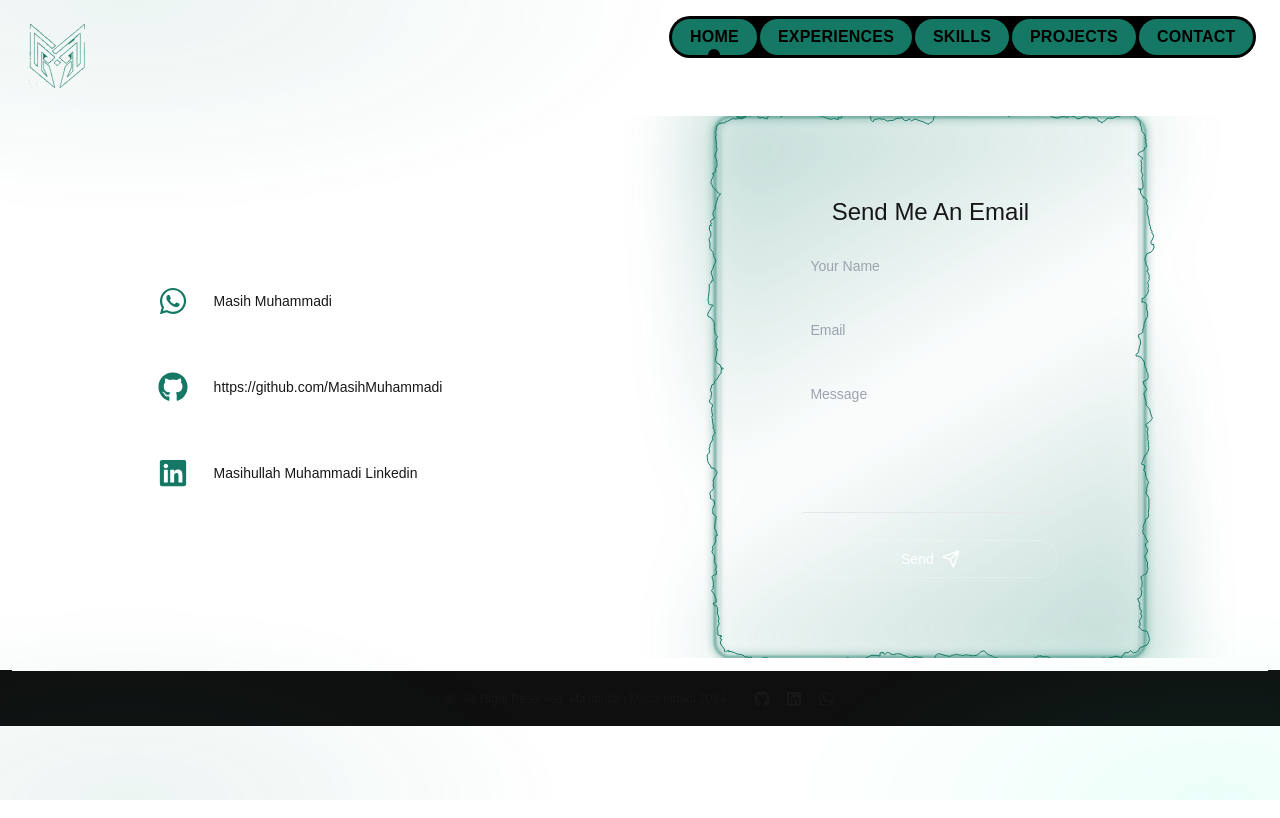
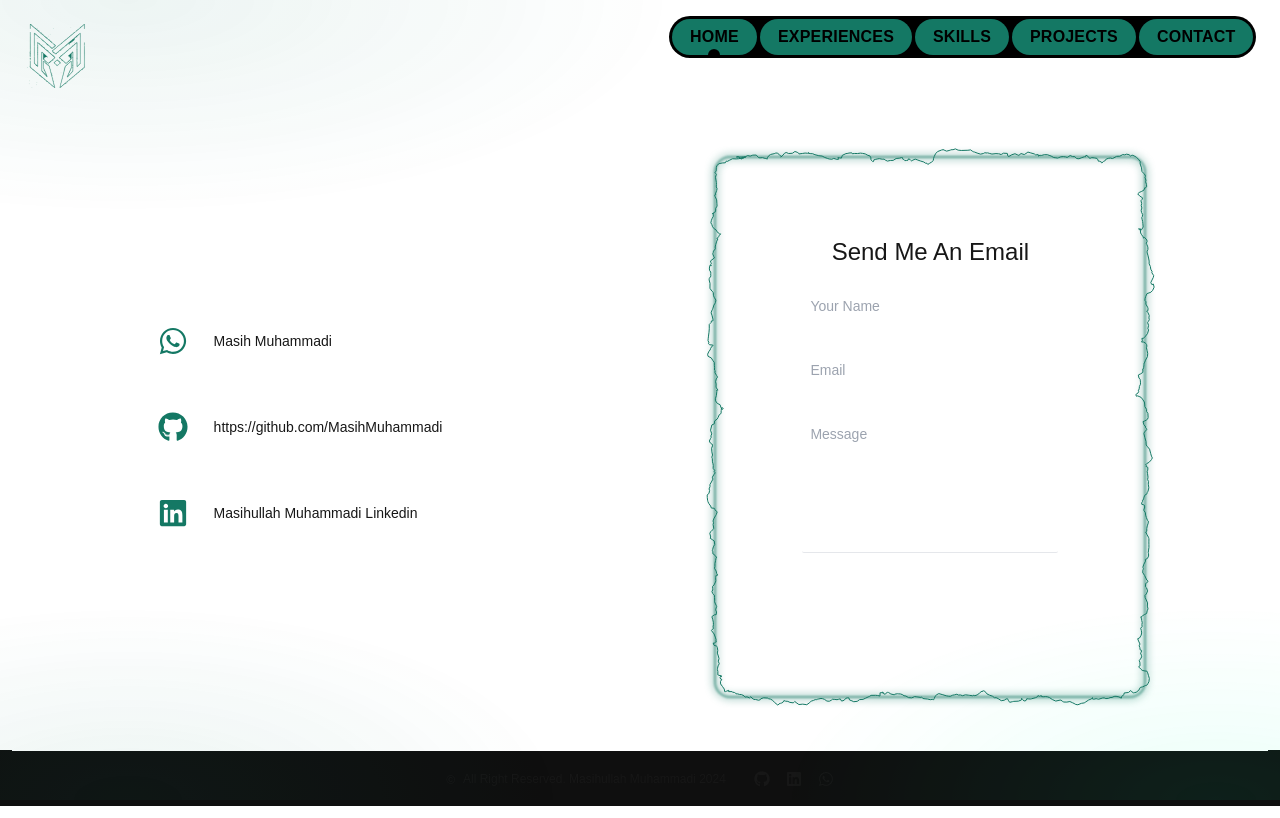
Before and after one commit to MasihMuhammadi/Portfolio, a Next.js app: page /contact in a window 1280 px wide. Built offline with nearby package versions, Linux system fonts and the light colour scheme; what @designbycode/tailwindcss-text-stroke would draw is missing.

Commit message:
fix image preview problem and bring some small changes in UI

```diff
--- a/app/components/ElectricBorder.css
+++ b/app/components/ElectricBorder.css
@@ -53,7 +53,7 @@
   filter: blur(4px);
 }
 
-.eb-background-glow {
+/* .eb-background-glow {
   z-index: -1;
   transform: scale(1.1);
   filter: blur(32px);
@@ -64,4 +64,4 @@
     transparent,
     var(--electric-border-color)
   );
-}
+} */
--- a/app/components/landingPage.tsx
+++ b/app/components/landingPage.tsx
@@ -3,25 +3,9 @@ import { useRef, useState, useEffect } from "react";
 import Image from "next/image";
 import { motion, useInView } from "motion/react";
 import { FaArrowDown, FaCalendarCheck, FaFileArrowDown } from "react-icons/fa6";
-// import myPhoto from "../../public/myImage.png";
-import samuraiPhoto from "../../public/samuraiPhoto.png";
-// import myNewPhoto from "@/public/laptop wave.png";
-import VariableProximity from "./VariableProximity";
-import Contra from "./contra";
-import { primaryColor } from "@/app/theme";
-import SamuraiSword from "./sword";
-import Button from "./button";
-import Usage from "./myBio";
 import MyBio from "./myBio";
-// import VariableProximity from './VariableProximity';
-// import { useRef } from 'react';
-
-/** Swap for your Calendly or other scheduling URL if you use one. */
-const BOOK_DEMO_URL = "/contact";
-const RESUME_FILE = "/resume.pdf";
 
 const LandingPage = () => {
-  // Typing effect for job titles
   const jobTitles = [
     "Front-end Web Developer",
     "Back-end Web Developer",
@@ -60,25 +44,20 @@ const LandingPage = () => {
   const samuraiRef = useRef(null);
   const containerRef = useRef(null);
 
-
-// const containerRef = useRef(null);
+  // const containerRef = useRef(null);
   const isPeopleInView = useInView(peopleRef, { once: false });
   const isSamuraiInView = useInView(samuraiRef, { once: false });
 
-
   return (
     <>
-      {/* Main top section */}
-
       <div className="flex flex-col-reverse gap-x-4 gap-y-10  md:flex-row justify-center items-start lg:items-center sm:justify-between sm:items-center px-4 md:px-8 py-10 relative">
-        {/* VariableProximity Name */}
         <MyBio />
 
         <div className="relative z-10">
-          <Image
+          <img
             draggable={false}
             className="select-none rounded-lg  shadow-primary -mt-16 items-center content-center text-center"
-            src={samuraiPhoto}
+            src="/samuraiPhoto.png"
             alt="my photo"
             width={550}
             height={550}
@@ -86,7 +65,6 @@ const LandingPage = () => {
         </div>
       </div>
 
-      {/* Down arrow */}
       <div className="flex justify-center items-start sm:items-center">
         <motion.div
           className="w-auto h-auto"
@@ -97,7 +75,6 @@ const LandingPage = () => {
         </motion.div>
       </div>
 
-      {/* People Call Me */}
       <motion.div
         ref={peopleRef}
         className="flex flex-col items-center justify-center mt-10"
@@ -110,7 +87,6 @@ const LandingPage = () => {
         </h1>
       </motion.div>
 
-      {/* Samurai Coder + Hire Button */}
       <motion.div
         ref={samuraiRef}
         className="flex flex-col items-center justify-center mt-6"
@@ -121,16 +97,6 @@ const LandingPage = () => {
         <h1 className="select-none text-[70px] text-stroke-[1px] text-stroke-primary/60 text-stroke-fill-transparent font-[650] text-center ">
           Samurai Coder
         </h1>
-
-        {/* <motion.a
-          href="http://contra.com/samuraicoder"
-          target="_blank"
-          className="mt-4 p-2 rounded-lg active:scale-95 flex flex-row blackBtns items-center gap-x-2 h-8 w-40"
-          whileHover={{ scale: 1.08 }}
-        >
-          <Contra />
-          Hire Samurai
-        </motion.a> */}
       </motion.div>
     </>
   );
--- a/app/components/myBio.tsx
+++ b/app/components/myBio.tsx
@@ -1,13 +1,10 @@
+import { useRef, useState } from "react";
+import VariableProximity from "./VariableProximity";
+import Button from "./button";
 
-import { useRef, useState } from 'react';
-import VariableProximity from './VariableProximity';
-import Button from './button';
-
-const MyBio = () =>{
-
+const MyBio = () => {
   const containerRef = useRef(null);
   const [mousePos, setMousePos] = useState({ x: 0, y: 0 });
-
 
   const handleMouseMove = (e: React.MouseEvent) => {
     const rect = e.currentTarget.getBoundingClientRect();
@@ -17,8 +14,6 @@ const MyBio = () =>{
     });
   };
   return (
-
-
     <div className="flex flex-row gap-y-10 gap-x-3 sm:flex-col lg:flex-row">
       <div
         style={{
@@ -26,7 +21,6 @@ const MyBio = () =>{
           fontSize: "31px",
           color: "var(--primary)",
         }}
-          // bg-white/10
         className="
             max-w-[75%] min-w-[80%]
              sm:max-w-[60%]  sm:min-w-[59%]
@@ -35,18 +29,14 @@ const MyBio = () =>{
               xl:max-w-[43%] xl:min-w-[35%]  "
         ref={containerRef}
       >
-
-          {/* sm:bg-blue-500 md:bg-red-500 lg:bg-yellow-500 xl:bg-slate-900 */}
         <VariableProximity
           label={"My Name is masihullah"}
           containerRef={containerRef}
           className={"variable-proximity-demo"}
           fromFontVariationSettings="'wght' 400, 'opsz' 9"
           toFontVariationSettings="'wght' 1000, 'opsz' 40"
-            // containerRef={containerRef}
           radius={100}
           falloff="linear"
-            // falloff="linear"
         />{" "}
         <VariableProximity
           label={"Full-Stack Web developer  "}
@@ -54,23 +44,19 @@ const MyBio = () =>{
           className={"variable-proximity-demo"}
           fromFontVariationSettings="'wght' 400, 'opsz' 9"
           toFontVariationSettings="'wght' 1000, 'opsz' 40"
-            // containerRef={containerRef}
           radius={100}
           falloff="linear"
-            // falloff="linear"
         />
-          <div className="flex gap-1.5 sm:gap-2 mt-6 ">
-            <Button className="rounded-lg " type="primary" >
-              {/* <FaCalendarCheck size={14} className="shrink-0 text-white" /> */}
+        <div className="flex gap-1.5 sm:gap-2 mt-10 ">
+          <Button className="rounded-lg " type="primary">
             <span className="text-sm ">Book a demo</span>
           </Button>
           <Button type="primary" className="rounded-lg w-full">
             <a
-                href="/Masihullah Muhammadi.pdf" // path to your CV file in public folder
+              href="/Masihullah Muhammadi.pdf"
               download="Masihullah Muhammadi.pdf"
               className="flex items-center gap-1.5 sm:gap-2"
             >
-                {/* <FaFileArrowDown size={18} className="shrink-0 text-white" /> */}
               <span className="text-sm ">Download CV</span>
             </a>
           </Button>
@@ -87,7 +73,6 @@ const MyBio = () =>{
           } as React.CSSProperties
         }
       >
-
         <p className="spotlight-text text-3xl text-center flex flex-col items-center ">
           {`I build modern web applications
 focused on clean UI, performance, and real-world usability.`
@@ -105,6 +90,6 @@ focused on clean UI, performance, and real-world usability.`
         </p>
       </div>
     </div>
-    )
-}
+  );
+};
 export default MyBio;
--- a/app/contact/page.tsx
+++ b/app/contact/page.tsx
@@ -71,7 +71,7 @@ const Contact = () => {
   return (
     <div className="w-[100%] my-1 overflow-x-hidden">
       {/* <h1>Contact me</h1> */}
-      <div className="flex flex-col-reverse gap-16 lg:flex-row items-center  justify-center md:gap-x-10 lg:gap-x-64 ">
+      <div className="flex flex-col-reverse gap-16 lg:flex-row items-center  justify-center md:gap-x-10 lg:gap-x-64 py-10  z-[1000] ">
         <div className="flex flex-col gap-10  ">
           {/* <ContactInfo
             icon={<MdLocationPin size={30} />}
@@ -116,9 +116,10 @@ const Contact = () => {
           speed={1}
           chaos={0.12}
           thickness={2}
-          style={{ borderRadius: 16 }}
+          style={{ borderRadius: 16, shadow: `none`, boxShadow: "none" }}
+          className="shadow-none"
         >
-          <div className="bg-transparent shadow-lg   shadows  p-4 md:p-20 rounded-lg mx-4 sm:mx-2">
+          <div className="bg-transparent p-4 md:p-20 rounded-lg mx-4 sm:mx-2">
             <h2 className="font-normal text-2xl mb-5 text-center">
               Send Me An Email
             </h2>
--- a/app/projects/page.tsx
+++ b/app/projects/page.tsx
@@ -145,7 +145,9 @@ const galleryItems: GalleryItem[] = [
 const MyProjects: React.FC = () => {
   const [activeProject, setActiveProject] = useState<number | null>(0);
   const galleryRefs: any = useRef<any>([]);
-  const [imagesLoaded, setImagesLoaded] = useState<{ [key: number]: boolean }>({});
+  const [imagesLoaded, setImagesLoaded] = useState<{ [key: number]: boolean }>(
+    {},
+  );
 
   useEffect(() => {
     galleryRefs.current.forEach((el: any, index: number) => {
@@ -216,7 +218,7 @@ const MyProjects: React.FC = () => {
             <div
               key={item.id}
               ref={(el: any) => (galleryRefs.current[index] = el)}
-              className={`bg-black -z-10 opacity-90 absolute transition-all duration-500 ease-in-out hover:scale-105 w-full h-full shadow-md shadow-primary ${
+              className={`bg-black -z-10  absolute transition-all duration-500 ease-in-out hover:scale-105 w-full h-full shadow-md shadow-primary ${
                 activeProject === index ? "scale-110 z-20" : "scale-90 z-10"
               }`}
               style={{
--- a/app/skills/page.tsx
+++ b/app/skills/page.tsx
@@ -93,8 +93,6 @@ const MySkills = () => {
   return (
     <>
       <div className=" p-4 md:pr-20 overflow-x-hidden overflow-y-auto hidden-scroll">
-        {/* Large screen (modern cards) */}
-
         <div className="">
           <SkillCardsDesktop />
         </div>
--- a/app/skills/skillShared.tsx
+++ b/app/skills/skillShared.tsx
@@ -23,7 +23,7 @@ export type SkillCategory =
   | "cloud"
   | "others";
 
-type BadgeKind = "expert" | "advanced";
+type BadgeKind = "expert" | "advanced" | "good";
 
 export type DesktopSkill = {
   id: string;
@@ -46,6 +46,7 @@ const FILTERS: { id: SkillCategory; label: string }[] = [
 function badgeForLevel(level: number): BadgeKind | undefined {
   if (level >= 92) return "expert";
   if (level >= 78) return "advanced";
+  if (level >= 50) return "good";
   return undefined;
 }
 
@@ -113,6 +114,7 @@ const DESKTOP_SKILLS: DesktopSkill[] = [
     id: "data",
     name: "MongoDB & MySQL",
     level: 70,
+    badge: badgeForLevel(70),
     category: "backend",
     icon: (
       <div className="flex items-center justify-center gap-1.5">
@@ -233,7 +235,11 @@ function SkillShieldCard({ skill }: { skill: DesktopSkill }) {
     >
       {skill.badge && (
         <span className="absolute right-2  top-4 z-10 rounded-md border border-white/15 bg-zinc-600/80 px-2.5 py-0.5 text-[10px] font-semibold uppercase tracking-wide text-white backdrop-blur-sm">
-          {skill.badge === "expert" ? "Expert" : "Advanced"}
+          {skill.badge === "expert"
+            ? "Expert"
+            : skill.badge === "advanced"
+              ? "Advanced"
+              : "Good"}
         </span>
       )}
 
```
Also changed, not shown: app/globals.css (line endings or trailing spaces). Lines whose indentation alone changed are shown as unchanged.
